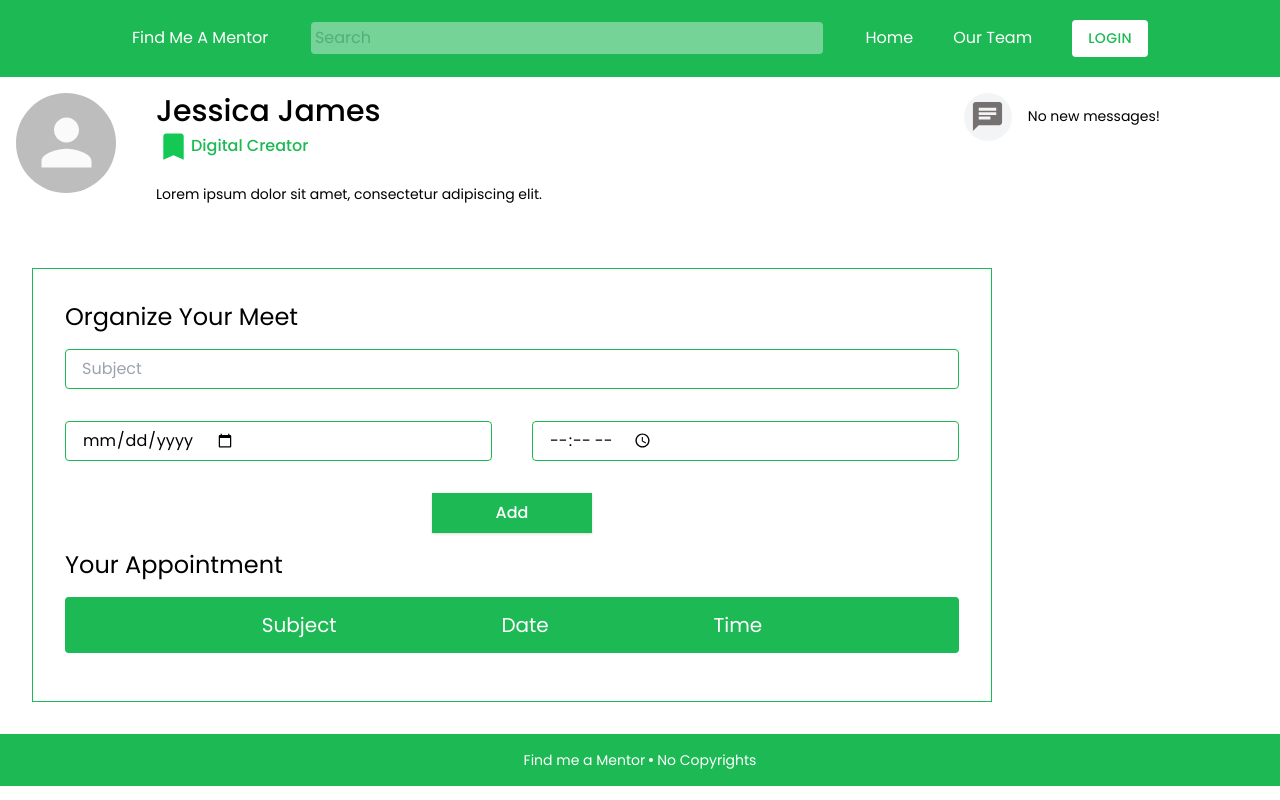
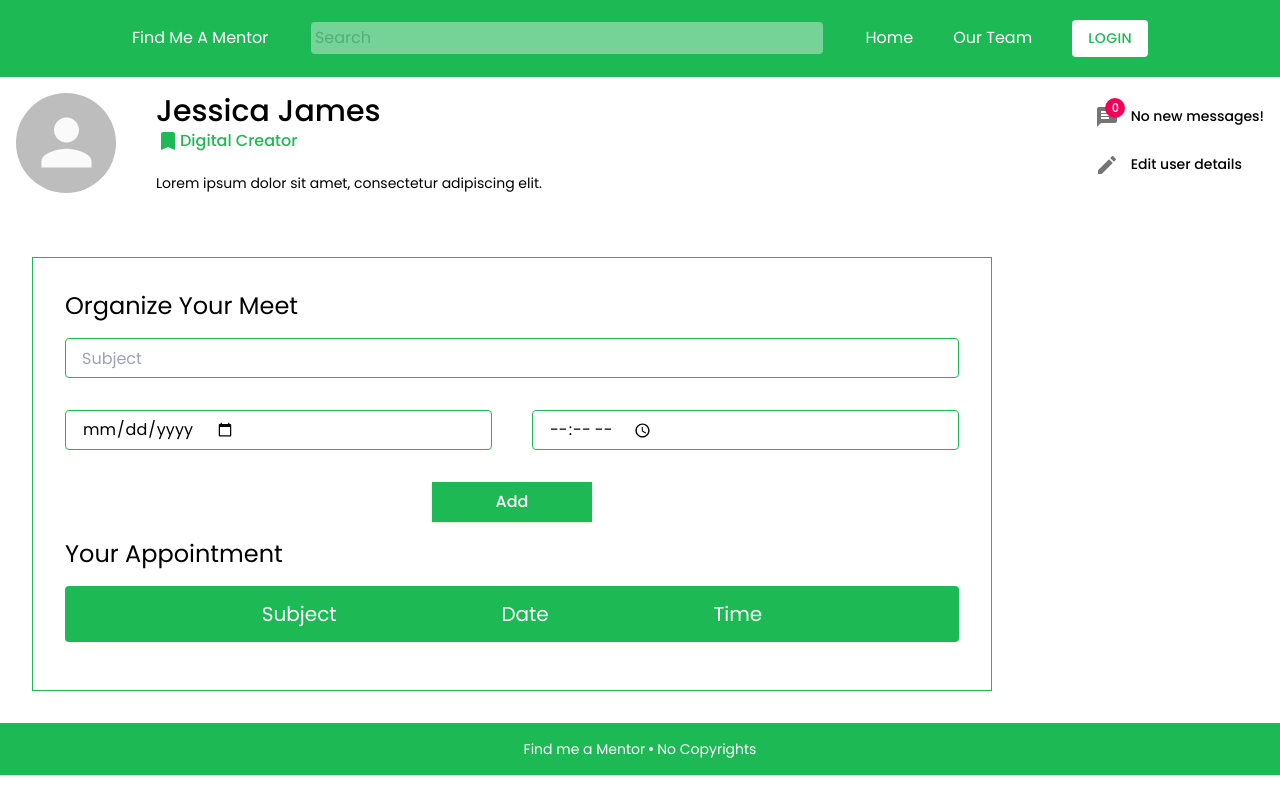
Before and after one commit to aditya-shrivastava/Find-Me-A-Mentor-Client, a React (Create React App) app: page /profile in a window 1280 px wide. Built offline with nearby package versions, Linux system fonts and the light colour scheme.

Commit message:
added edit user details button

```diff
--- a/src/App.css
+++ b/src/App.css
@@ -1,3 +1,7 @@
 .app {
 	@apply h-screen;
 }
+
+button {
+	@apply outline-none focus:outline-none;
+}
--- a/src/Components/DashBoard/DashboardHeader/DashboardHeader.css
+++ b/src/Components/DashBoard/DashboardHeader/DashboardHeader.css
@@ -18,19 +18,8 @@
 	@apply px-10 pt-5 text-black;
 }
 
-.rightcard {
-	@apply pr-24;
-}
-.MessageIcon {
-	@apply pb-10;
-}
-
-.MessageIconbtn {
-	@apply bg-gray-100 rounded-full focus:outline-none w-12 h-12;
-}
-
-.MessageIcon > span {
-	@apply text-sm px-2;
+.icon-button > span {
+	@apply font-medium text-sm;
 }
 
 .lowercard {
--- a/src/Components/DashBoard/DashboardHeader/DashboardHeader.jsx
+++ b/src/Components/DashBoard/DashboardHeader/DashboardHeader.jsx
@@ -2,45 +2,64 @@ import React from 'react';
 import './DashboardHeader.css';
 
 import Avatar from '@material-ui/core/Avatar';
-import TurnedInIcon from '@material-ui/icons/TurnedIn';
-import ChatIcon from '@material-ui/icons/Chat';
+import { Chat, TurnedIn, Edit } from '@material-ui/icons';
 import Badge from '@material-ui/core/Badge';
 
 import { useSelector } from 'react-redux';
 import { selectUser } from '../../../features/userSlice';
-
+import { IconButton } from '@material-ui/core';
 
 const DashboardHeader = () => {
-    const {user} = useSelector(selectUser);
+	const { user } = useSelector(selectUser);
 
 	return (
 		<div className='DashboardHeader'>
 			<div className='leftcard'>
-                    <Avatar src={user?.image && `http://localhost:5000/${user.image}`} style={{ width: 100, height: 100 }} />
+				<Avatar
+					src={user?.image && `http://localhost:5000/${user.image}`}
+					style={{ width: 100, height: 100 }}
+				/>
 				<div className='user-details'>
 					<h2>{user?.username || 'Jessica James'}</h2>
 					<div className='icon'>
-                            <TurnedInIcon style={{ color: '#13C953', fontSize: 35, borderColor: '#E9E9E9', }} />
+						<TurnedIn />
 						{user?.category || 'Digital Creator'}
 					</div>
-                        <p>{user?.bio || 'Lorem ipsum dolor sit amet, consectetur adipiscing elit.'}</p>
+					<p>
+						{user?.bio ||
+							'Lorem ipsum dolor sit amet, consectetur adipiscing elit.'}
+					</p>
 				</div>
 			</div>
 			<div className='rightcard'>
-                    <div className='MessageIcon'>
-                        <Badge overlap='circle' anchorOrigin={{ vertical: 'top', horizontal: 'right'}}>
-                            <button className='MessageIconbtn'>
-                                <ChatIcon style={{ color: '#757171', fontSize: 35 }} />
-                            </button>
+				<div className='icon-buttons'>
+					<div className='icon-button'>
+						<IconButton>
+							<Badge
+								color='secondary'
+								overlap='circle'
+								badgeContent={0}
+								showZero
+								anchorOrigin={{
+									vertical: 'top',
+									horizontal: 'right',
+								}}
+							>
+								<Chat />
 							</Badge>
+						</IconButton>
 						<span>No new messages!</span>
 					</div>
-
+					<div className='icon-button'>
+						<IconButton>
+							<Edit />
+						</IconButton>
+						<span>Edit user details</span>
 					</div>
-
 				</div>
-    )
-
-}
+			</div>
+		</div>
+	);
+};
 
 export default DashboardHeader;
```
Lines whose indentation alone changed are shown as unchanged.
